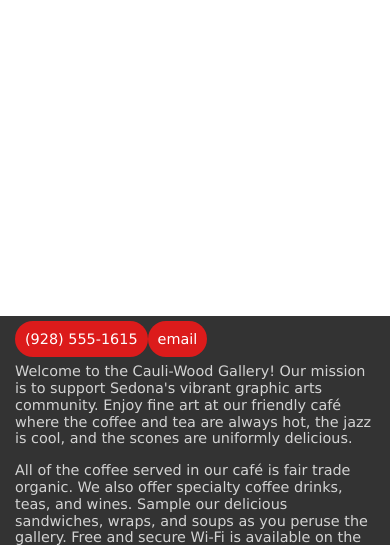
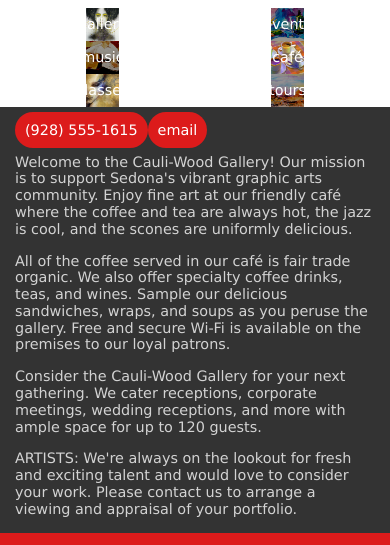
Before and after one commit to ClevelandIII/Unit-3-Part-2---Coding-Assessment, a plain HTML site: page index.html in a window 390 px wide. Shown: the part 80-625 px from the top of the page. Drawn offline with Linux system fonts and the light colour scheme.

Commit message:
updated files

```diff
--- a/style.css
+++ b/style.css
@@ -1,24 +1,24 @@
 @media(min-width: 481px){
     body{
-        display: flexbox;
+        display: flex;
         flex-wrap: wrap;
         flex-direction: row;
     }
 
     article{
-        flex-basis: 200px;
+        flex-basis: 400px;
         flex-grow: 1;
         flex-shrink: 2;
     }
 
     aside{
-        flex-basis: 400px;
+        flex-basis: 200px;
         flex-grow: 2;
         flex-shrink: 1;
     }
 
     .top ul{
-        display: flexbox;
+        display: flex;
         flex-wrap: wrap;
         flex-direction: row;
         background-color: var(--Shadow);
@@ -108,7 +108,7 @@ body{
     box-shadow: var(--Shadow) 10px 10px 25px, var(--Shadow) -10px 10px 25px;
 }
 
-header, body{
+body > header{
     background-color: white;
     width: 100%;
 }
@@ -274,7 +274,6 @@ footer p{
         display: none;
     }
 
-
     article img{
         display: none;
     }
@@ -284,7 +283,7 @@ footer p{
     }
 
     .top ul{
-        display: flexbox;
+        display: flex;
         flex-wrap: wrap;
         flex-direction: row;
     }
@@ -293,7 +292,7 @@ footer p{
         font-size: 2.2rem;
         flex-grow: 1;
         flex-shrink: 1;
-        flex: 0 auto;
+        flex-basis: 130px;
     }
 
     .top a{
@@ -304,61 +303,49 @@ footer p{
     }
 
     nav.top ul li:nth-of-type(1){
-        background-image: "images/cw_image01.png";
+        background-image: url(images/cw_image01.png);
         background-position: center;
         background-repeat: no-repeat;
-        max-width: 100%;
-        max-height: 100%;
-        height: auto;
+        background-size: contain;
     }
 
     nav.top ul li:nth-of-type(2){
-        background-image: "images/cw_image01.png";
+        background-image: url(images/cw_image02.png);
         background-position: center;
         background-repeat: no-repeat;
-        max-width: 100%;
-        max-height: 100%;
-        height: auto;
+        background-size: contain;
     }
 
     nav.top ul li:nth-of-type(3){
-        background-image: "images/cw_image01.png";
+        background-image: url(images/cw_image03.png);
         background-position: center;
         background-repeat: no-repeat;
-        max-width: 100%;
-        max-height: 100%;
-        height: auto;
+        background-size: contain;
     }
 
     nav.top ul li:nth-of-type(4){
-        background-image: "images/cw_image01.png";
+        background-image: url(images/cw_image04.png);
         background-position: center;
         background-repeat: no-repeat;
-        max-width: 100%;
-        max-height: 100%;
-        height: auto;
+        background-size: contain;
     }
 
     nav.top ul li:nth-of-type(5){
-        background-image: "images/cw_image01.png";
+        background-image: url(images/cw_image05.png);
         background-position: center;
         background-repeat: no-repeat;
-        max-width: 100%;
-        max-height: 100%;
-        height: auto;
+        background-size: contain;
     }
 
     nav.top ul li:nth-of-type(6){
-        background-image: "images/cw_image01.png";
+        background-image: url(images/cw_image06.png);
         background-position: center;
         background-repeat: no-repeat;
-        max-width: 100%;
-        max-height: 100%;
-        height: auto;
+        background-size: contain;
     }
 
     #links p{
-        display: flexbox;
+        display: flex;
         flex-wrap: nowrap;
         flex-direction: row;
         justify-content: space-around;
```
